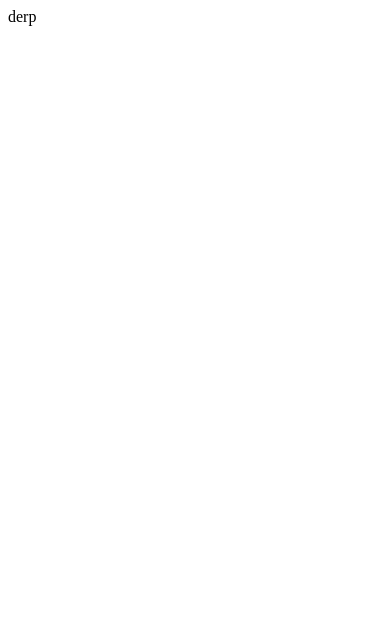
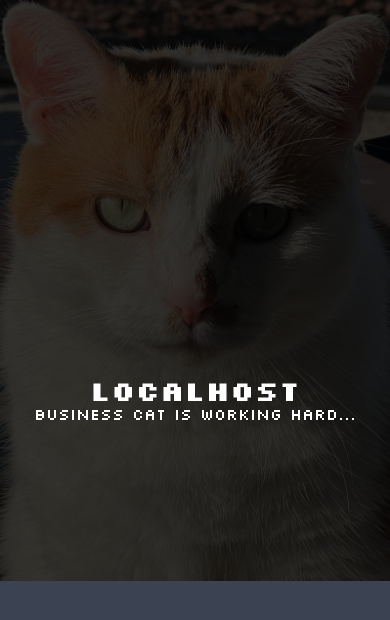
Before and after one commit to DerpRally/derprally.github.io, a plain HTML site: page index.html in a window 390 px wide. Drawn offline with Linux system fonts and the light colour scheme.

Commit message:
business cat

```diff
--- a/index.html
+++ b/index.html
@@ -1,10 +1,136 @@
-<!DOCTYPE HTML PUBLIC "-//W3C//DTD HTML 4.01 Transitional//EN">
+<!DOCTYPE html>
 <html>
-  <head>
-    <meta http-equiv="Content-Type" content="text/html; charset=iso-8859-1">
-    <title>Derp Rally</title>
-  </head>
-  <body>
-    derp
-  </body>
+
+<head>
+  <meta http-equiv="Content-Type" content="text/html; charset=UTF-8">
+  <title>Derp Rally</title>
+  <link href="https://fonts.googleapis.com/css2?family=Silkscreen:wght@400;700&display=swap" rel="stylesheet">
+  <style media="screen" type="text/css">
+    html {
+      height: 100%;
+    }
+
+    body {
+      color: #fff;
+      margin: 0;
+      font-family: "Silkscreen", sans-serif;
+      font-style: normal;
+      font-size: 14px;
+      line-height: 22px;
+      height: 100%;
+      background-color: #fff;
+    }
+
+    h1 {
+      margin-top: 20px;
+      font-size: 50px;
+      opacity: 1;
+    }
+
+    @media all and (max-width: 980px) {
+      h1 {
+        font-size: 35px;
+      }
+
+      .under-construction p {
+        font-size: 20px;
+      }
+    }
+
+    @media all and (max-width: 767px) {
+      h1 {
+        font-size: 28px;
+      }
+
+      .under-construction p {
+        font-size: 16px;
+      }
+    }
+
+    h2 {
+      font-style: normal;
+      font-size: 14px;
+      line-height: 22px;
+      margin: 0;
+    }
+
+    .wrap {
+      height: auto;
+      min-height: 100%;
+      background-color: #3B4251;
+    }
+
+    .domain {
+      position: absolute;
+      text-align: center;
+      width: 100%;
+      margin-left: -50%;
+      top: 42.5%;
+      left: 50%;
+    }
+
+    .footer {
+      text-align: center;
+      color: #DCDCDC;
+      margin: auto;
+      padding: 15px 20px 18px 20px;
+      position: relative;
+      clear: both;
+      height: 40px;
+      margin-top: -73px;
+      background-color: #444;
+      font-size: 12px;
+      line-height: 22px;
+    }
+
+    p {
+      margin: 0;
+    }
+
+    .footer a {
+      color: #DCDCDC;
+    }
+
+    p.description {
+      padding-top: 10px;
+      font-size: 18px;
+    }
+
+    .derp-img {
+      position: absolute;
+      width: 100%;
+      object-fit: cover;
+    }
+
+    .under-construction {
+      position: absolute;
+      text-align: center;
+      width: 100%;
+      bottom: 50%;
+      font-size: 24px;
+      line-height: 1;
+      font-weight: 300;
+    }
+
+    img {
+        filter: brightness(0.2);
+    }
+  </style>
+</head>
+
+<body>
+  <div class="wrap">
+    <img class="derp-img" src="milo.jpg">
+    <div class="domain">
+      <h1 id="site_domain">derprally.com</h1>
+    </div>
+    <div class="under-construction">
+      <p>Business cat is working hard...</p>
+    </div>
+  </div>
+  <script>
+    document.getElementById("site_domain").innerHTML = window.location.hostname;
+  </script>
+</body>
+
 </html>
```
Also changed, not shown: milo.jpg (added).
